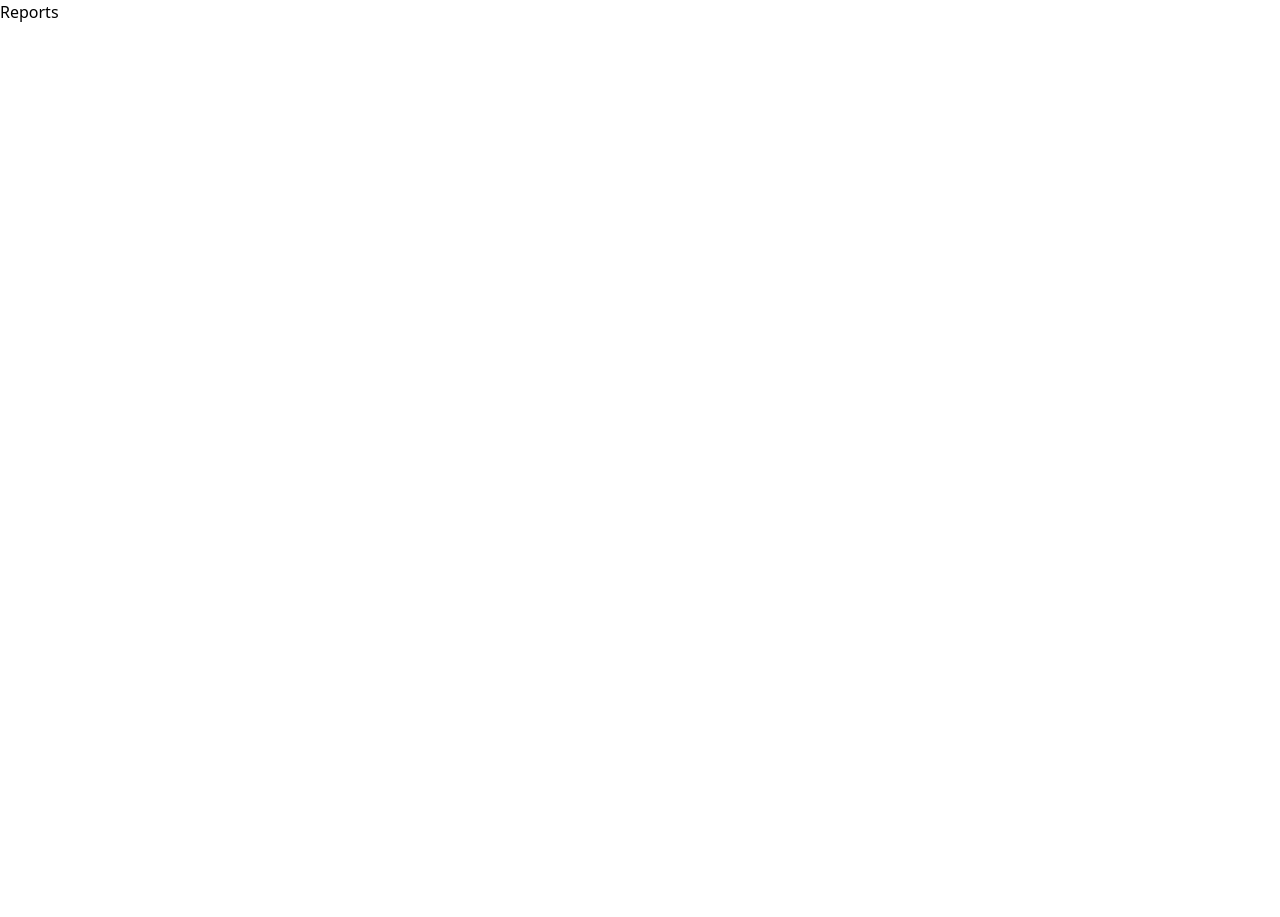
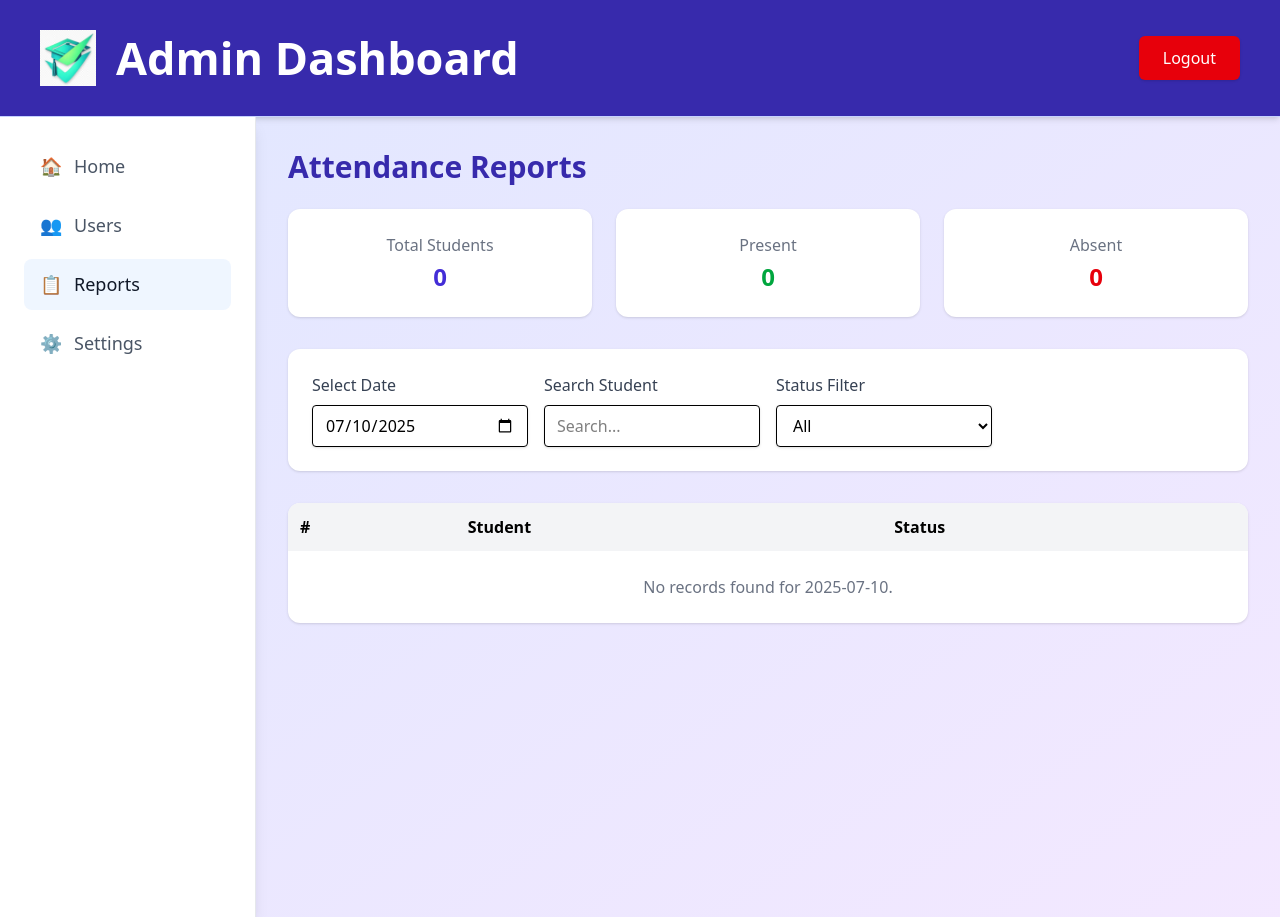
Before and after one commit to chiraggoyal4639/attendance-portal, a React (Vite) app: page /admin/reports in a window 1280 px wide. Before the commit the page ends 800 px from the top, so only its background shows below. Built offline with nearby package versions, Linux system fonts and the light colour scheme; sample sign-in values are in the browser's storage.

Commit message:
adding reports in admin dashboard

```diff
--- a/src/App.jsx
+++ b/src/App.jsx
@@ -5,6 +5,8 @@ import Login from './pages/Login'
 import AdminDashboard  from './pages/AdminDashboard';
 import StudentDashboard from './pages/StudentDashboard';
 import AdminUsers from './pages/AdminUsers';
+import AdminReports from './pages/AdminReports.jsx';
+import AdminSettings from './pages/AdminSettings.jsx';
 import { AdminRoute, StudentRoute } from "./components/ProtectedRoute.jsx";
 
 
@@ -18,8 +20,8 @@ function App() {
         <Route element={<AdminRoute />}>
           <Route path="/admin" element={<AdminDashboard />} />
           <Route path="/admin/users" element={<AdminUsers />} />
-          <Route path="/admin/reports"     element={<div>Reports</div>}  />
-          <Route path="/admin/settings"    element={<div>Settings</div>} />
+          <Route path="/admin/reports" element={<AdminReports />}  />
+          <Route path="/admin/settings" element={<AdminSettings />} />
         </Route>
         <Route element={<StudentRoute />}>
           <Route path="/student" element={<StudentDashboard />} />
--- /dev/null
+++ b/src/pages/AdminReports.jsx
@@ -0,0 +1,150 @@
+// 📁 src/pages/AdminReports.jsx
+import { useEffect, useState } from "react";
+import TopNav from "../components/admin/TopNav";
+import Sidebar from "../components/admin/sideBar";
+
+export default function AdminReports() {
+  const today = new Date().toISOString().split("T")[0];
+  const [attendance, setAttendance] = useState([]);
+  const [students, setStudents] = useState([]);
+  const [selectedDate, setSelectedDate] = useState(today);
+  const [search, setSearch] = useState("");
+  const [statusFilter, setStatusFilter] = useState("all");
+
+  useEffect(() => {
+    const data = JSON.parse(localStorage.getItem("attendanceData") || "[]");
+    const users = JSON.parse(localStorage.getItem("users") || "[]");
+    setAttendance(data);
+    setStudents(users.filter((u) => u.role === "student"));
+  }, []);
+
+  // Build a set of usernames present on selectedDate
+  const presentSet = new Set(
+    attendance
+      .filter((r) => r.date === selectedDate)
+      .map((r) => r.username)
+  );
+
+  // Map students to status and apply filters
+  const reportRows = students
+    .filter((s) => s.username.toLowerCase().includes(search.toLowerCase()))
+    .map((student) => ({
+      username: student.username,
+      present: presentSet.has(student.username),
+    }))
+    .filter((row) =>
+      statusFilter === "all"
+        ? true
+        : statusFilter === "present"
+        ? row.present
+        : !row.present
+    );
+
+  const total = reportRows.length;
+  const presentCount = reportRows.filter((r) => r.present).length;
+  const absentCount = total - presentCount;
+
+  return (
+    <div className="min-h-screen bg-gradient-to-br from-indigo-100 to-purple-100">
+      <TopNav />
+      <div className="flex">
+        <Sidebar />
+        <main className="flex-1 p-8">
+          <h2 className="text-3xl font-bold text-indigo-800 mb-6">Attendance Reports</h2>
+
+          {/* Summary Cards */}
+          <div className="grid grid-cols-1 sm:grid-cols-3 gap-6 mb-8">
+            <div className="bg-white rounded-xl shadow p-6 text-center">
+              <p className="text-gray-500 mb-1">Total Students</p>
+              <p className="text-2xl font-bold text-indigo-700">{total}</p>
+            </div>
+            <div className="bg-white rounded-xl shadow p-6 text-center">
+              <p className="text-gray-500 mb-1">Present</p>
+              <p className="text-2xl font-bold text-green-600">{presentCount}</p>
+            </div>
+            <div className="bg-white rounded-xl shadow p-6 text-center">
+              <p className="text-gray-500 mb-1">Absent</p>
+              <p className="text-2xl font-bold text-red-600">{absentCount}</p>
+            </div>
+          </div>
+
+          {/* Controls */}
+          <div className="bg-white p-6 rounded-xl shadow mb-8 grid grid-cols-1 md:grid-cols-4 gap-4 items-end">
+            <div>
+              <label className="block text-gray-700 mb-2">Select Date</label>
+              <input
+                type="date"
+                value={selectedDate}
+                onChange={(e) => setSelectedDate(e.target.value)}
+                className="w-full border rounded px-3 py-2 shadow-sm focus:ring-indigo-300"
+              />
+            </div>
+            <div>
+              <label className="block text-gray-700 mb-2">Search Student</label>
+              <input
+                type="text"
+                placeholder="Search..."
+                value={search}
+                onChange={(e) => setSearch(e.target.value)}
+                className="w-full border rounded px-3 py-2 shadow-sm focus:ring-indigo-300"
+              />
+            </div>
+            <div>
+              <label className="block text-gray-700 mb-2">Status Filter</label>
+              <select
+                value={statusFilter}
+                onChange={(e) => setStatusFilter(e.target.value)}
+                className="w-full border rounded px-3 py-2 shadow-sm focus:ring-indigo-300"
+              >
+                <option value="all">All</option>
+                <option value="present">Present</option>
+                <option value="absent">Absent</option>
+              </select>
+            </div>
+          </div>
+
+          {/* Results Table */}
+          <div className="bg-white rounded-xl shadow overflow-x-auto">
+            <table className="w-full text-left min-w-max">
+              <thead className="bg-gray-100">
+                <tr>
+                  <th className="p-3">#</th>
+                  <th className="p-3">Student</th>
+                  <th className="p-3">Status</th>
+                </tr>
+              </thead>
+              <tbody>
+                {reportRows.length > 0 ? (
+                  reportRows.map((row, i) => (
+                    <tr key={row.username} className="hover:bg-gray-50">
+                      <td className="p-3 border-b">{i + 1}</td>
+                      <td className="p-3 border-b flex items-center gap-3">
+                        <div className="w-8 h-8 rounded-full bg-indigo-200 flex items-center justify-center font-bold text-indigo-800">
+                          {row.username.charAt(0).toUpperCase()}
+                        </div>
+                        {row.username}
+                      </td>
+                      <td className="p-3 border-b">
+                        {row.present ? (
+                          <span className="px-3 py-1 bg-green-100 text-green-700 rounded-full">Present</span>
+                        ) : (
+                          <span className="px-3 py-1 bg-red-100 text-red-700 rounded-full">Absent</span>
+                        )}
+                      </td>
+                    </tr>
+                  ))
+                ) : (
+                  <tr>
+                    <td colSpan={3} className="p-6 text-center text-gray-500">
+                      No records found for {selectedDate}.
+                    </td>
+                  </tr>
+                )}
+              </tbody>
+            </table>
+          </div>
+        </main>
+      </div>
+    </div>
+  );
+}
--- /dev/null
+++ b/src/pages/AdminSettings.jsx
@@ -0,0 +1,7 @@
+// 📁 src/pages/AdminSettings.jsx
+import { useEffect, useState } from "react";
+import TopNav from "../components/admin/TopNav";
+import Sidebar from "../components/admin/sideBar";
+import { toast } from "react-hot-toast";
+
+export default function AdminSettings(){}
```
